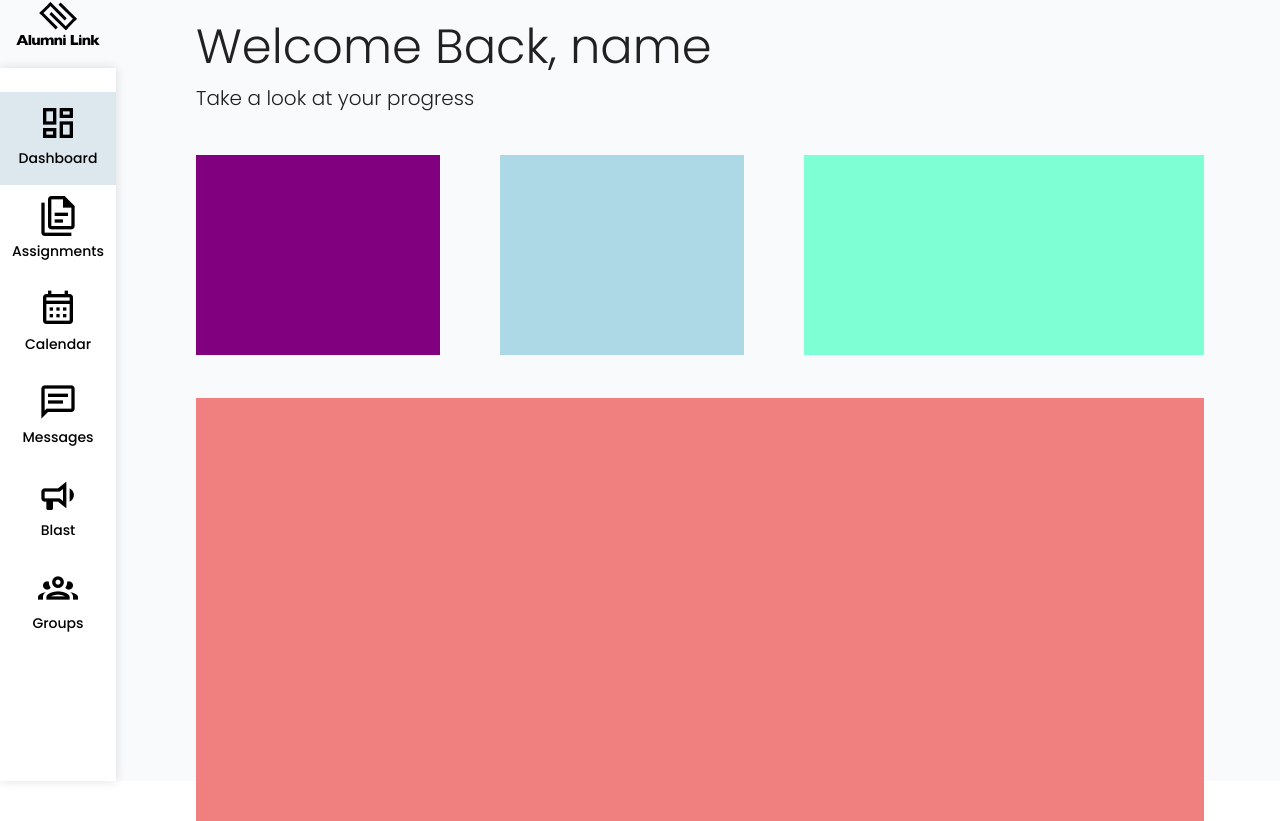
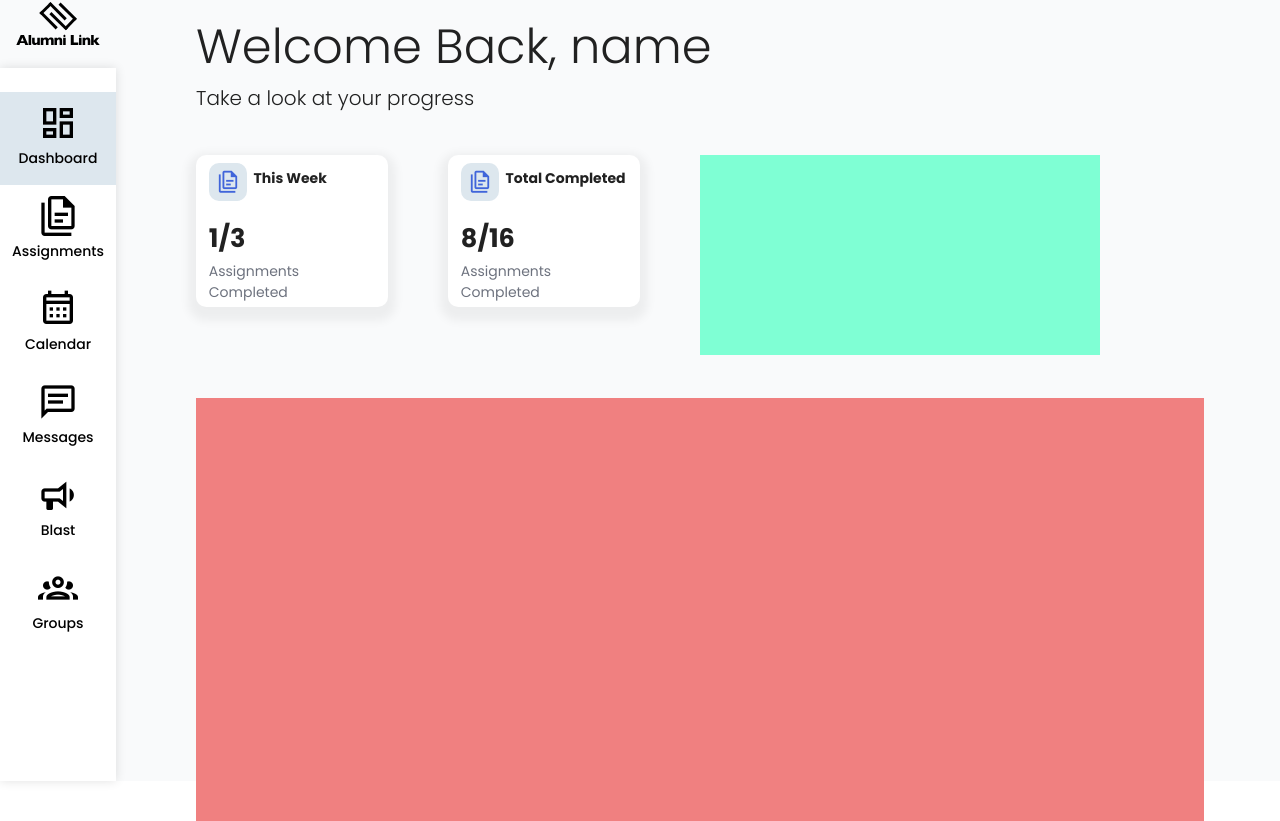
Before and after one commit to brasskneecap/alumni-link, a Vue app in the folder portal/: page /#/ in a window 1280 px wide. Shown: the part 819-1640 px from the top of the page. Built offline with nearby package versions, Linux system fonts and the light colour scheme.

Commit message:
created assignment cards, styled them, added color variables and card class

```diff
--- /dev/null
+++ b/portal/src/components/Dashboard/AssignmentCard.vue
@@ -0,0 +1,104 @@
+<template>
+  <div class="assignments-tracker">
+    <div class="tracker-topbar">
+      <div
+      class="tracker-icon">
+        <v-icon
+        :icon="icon"
+        class="icon"
+        size="22">
+        </v-icon>
+      </div>
+      <div
+      class="tracker-title">
+      {{ title }}
+      </div>
+    </div>
+    <div class="tracker-bottom">
+      <div
+      class="tracker-content">
+      {{ content }}
+      </div>
+
+      <div class="tracker-subtitle">
+        <p>Assignments Completed</p>
+      </div>
+    </div>
+  </div>
+</template>
+
+<script setup>
+import { defineProps } from 'vue'
+
+defineProps({
+  icon: {
+    type: String,
+    default: () => ""
+  },
+  title: {
+    type: String,
+    required: true
+  },
+  content: {
+    type: String,
+    required: true
+  }
+})
+</script>
+
+<style lang="scss" scoped>
+@use '@/variables.scss' as *;
+
+.assignments-tracker {
+  padding: 1vh 1vw;
+  width: 15vw;
+  height: 19vh;
+  display: flex;
+  flex-direction: column;
+}
+
+.tracker-topbar {
+    display: flex;
+    flex-direction: row;
+    flex-wrap: nowrap;
+    align-items: center;
+
+  .tracker-icon {
+    display: flex;
+    width: clamp(2rem, 2vw, 2.5rem);
+    height: clamp(2rem, 2vw, 2.5rem);
+
+    .icon {
+      background-color: $al-primary-color;
+      padding: clamp(1.2rem, 1vw, 1.25rem);
+      border-radius: 0.625rem;
+      color: $al-primary-blue;
+    }
+  }
+
+  .tracker-title {
+    margin-left: clamp(0.5rem, 1vw, 1rem);
+    font-size: clamp(14px, 1vw, 20px);
+    font-weight: 700;
+  }
+}
+
+.tracker-bottom {
+  margin-top: auto;
+  margin-bottom: 1rem;
+
+  .tracker-content {
+    font-size: clamp(24px, 2vw, 48px);
+    font-weight: 700;
+    margin-top: clamp(1.5rem, 2.5vh, 2.44rem);
+  }
+
+  .tracker-subtitle {
+    font-size: clamp(14px, 1vw, 20px);
+    font-weight: 400;
+    margin-top: clamp(0.25rem, 0.5vh, 0.38rem);
+    color: $al-secondary-gray;
+  }
+}
+
+</style>
--- a/portal/src/components/Dashboard/dashboard.vue
+++ b/portal/src/components/Dashboard/dashboard.vue
@@ -14,11 +14,19 @@
 
     <!-- assignments and team list -->
     <div class="tracker-container">
-      <div class="this-week-container">
-
+      <div class="this-week-container al-card">
+        <AssignmentCard
+          icon="mdi-file-document-multiple-outline"
+          title="This Week"
+          content="1/3"
+        />
       </div>
-      <div class="completed-container">
-
+      <div class="completed-container al-card">
+        <AssignmentCard
+          icon="mdi-file-document-multiple-outline"
+          title="Total Completed"
+          content="8/16"
+        />
       </div>
       <div class="team-container">
 
@@ -44,6 +52,7 @@
 
 <script setup>
 // import { ref } from 'vue'
+import AssignmentCard from './AssignmentCard.vue';
 
 </script>
 
@@ -72,16 +81,9 @@
   margin: 2.62rem 0 0 5rem;
   gap: 3.75rem;
 
-  .this-week-container {
-    width: 15.25rem;
-    height: 12.5rem;
-    background-color: purple;
-  }
-
-  .completed-container {
-    width: 15.25rem;
-    height: 12.5rem;
-    background-color: lightblue;
+  .this-week-container, .completed-container {
+    width: 15vw;
+    height: 19vh;
   }
 
   .team-container {
@@ -101,13 +103,6 @@
 .right-container {
   display: flex;
   flex-direction: column;
-
-  .calendar-container {
-    width: 25rem;
-    height: 19.8125rem;
-    background-color: lightgreen;
-
-  }
 }
 
 </style>
--- a/portal/src/style.css
+++ b/portal/src/style.css
@@ -3,6 +3,8 @@
 @import "@fontsource/poppins/300-italic.css";
 @import "@fontsource/poppins/500.css";
 @import "@fontsource/poppins/500-italic.css";
+@import "@fontsource/poppins/700.css";
+@import "@fontsource/poppins/700-italic.css";
 
 :root {
   font-family: "Poppins", system-ui, Avenir, Helvetica, Arial, sans-serif;
@@ -64,6 +66,14 @@ button:focus-visible {
   padding: 2em;
 }
 
+.al-card {
+  border-radius: 0.625rem;
+  background: #FFF;
+  background: color(display-p3 1 1 1);
+  box-shadow: 0px 6px 10px 8px rgba(0, 0, 0, 0.05);
+  box-shadow: 0px 6px 10px 8px color(display-p3 0 0 0 / 0.05);
+}
+
 #app {
   margin: 0;
 }
--- a/portal/src/variables.scss
+++ b/portal/src/variables.scss
@@ -1,5 +1,7 @@
 $al-primary-color: #DDE7EE;
 $al-secondary-color: #C7E0F2;
+
+$al-primary-blue: #4065DA;
 
 $al-primary-neutral: #FFFFFF;
 $al-primary-black: #000000;
@@ -8,3 +10,4 @@ $al-secondary-neutral: #D9D9D9;
 $al-secondary-black: #1C1B1F;
 
 $al-gray: #E6E6E6;
+$al-secondary-gray: #6D727E;
```
